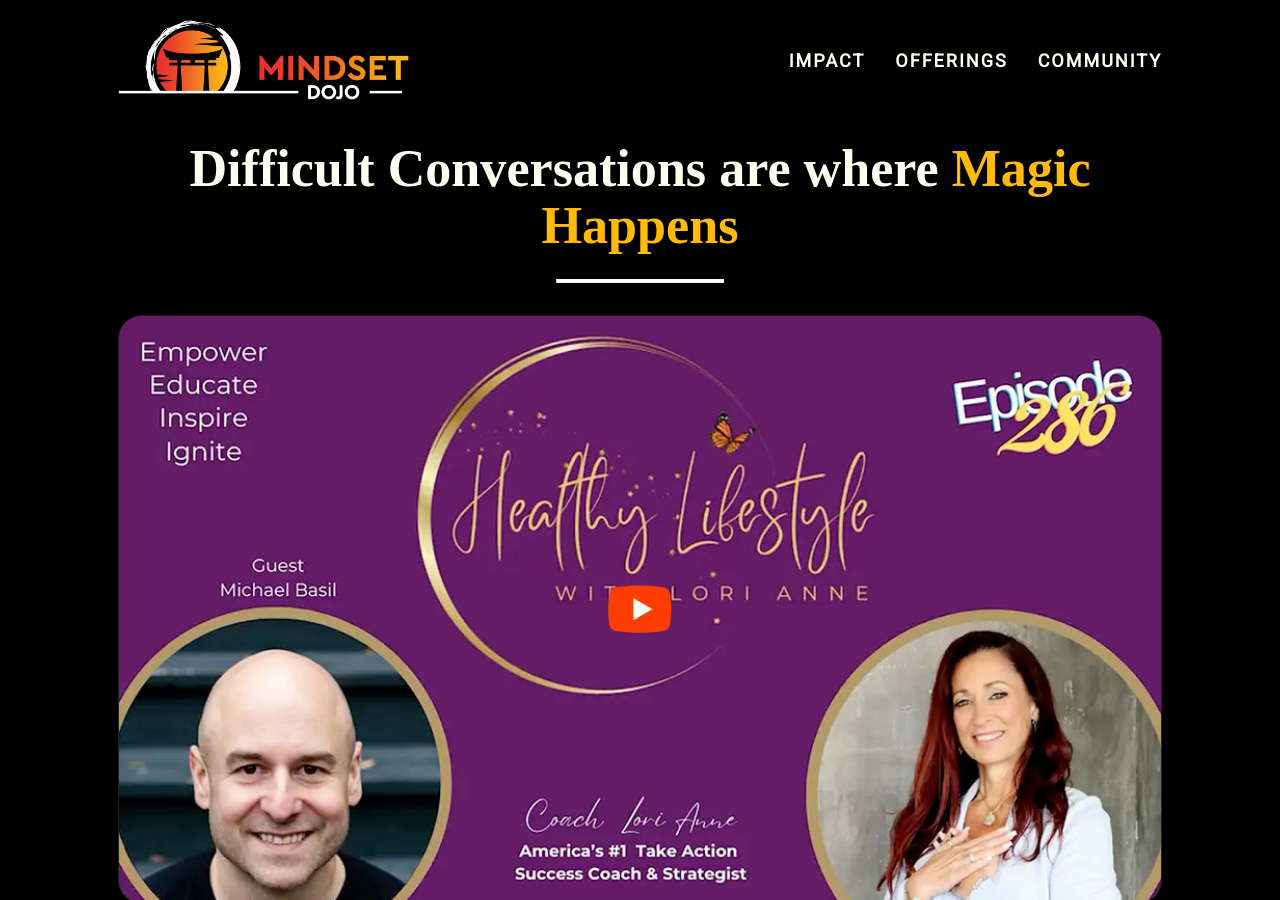
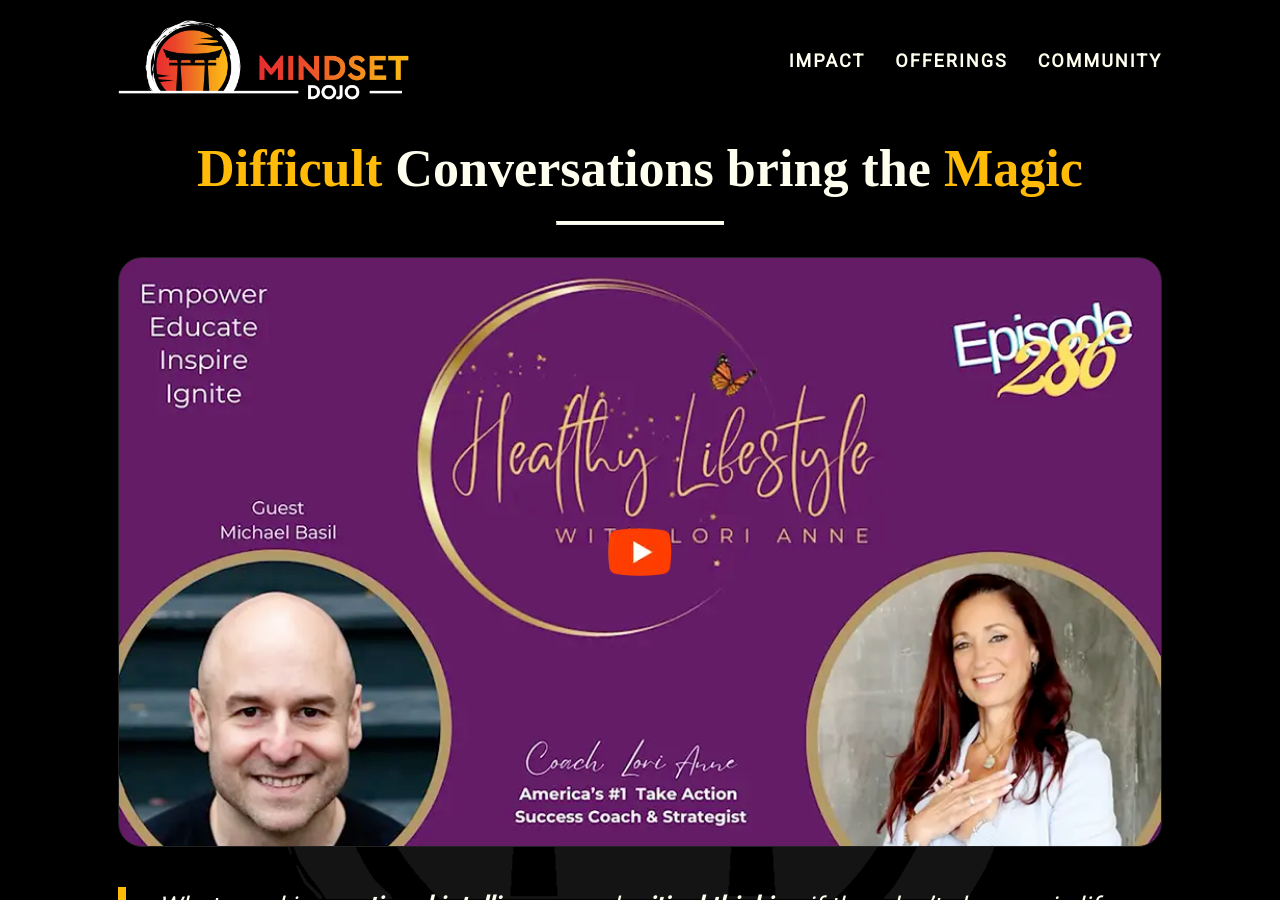
Before and after one commit to mindset-dojo/mindset-dojo.github.io, a Jekyll site: the page built from index.md, in a window 1280 px wide and 900 px high. Built offline with Jekyll 4.4.1, drawn with Linux system fonts in a browser that asks for light colours; some web fonts are replaced.

Commit message:
feat: Tagline Uplift

```diff
--- a/index.md
+++ b/index.md
@@ -5,7 +5,7 @@
 css_id: home
 ---
 <main aria-label="Content">
-    <h1>Difficult Conversations are where <mark>Magic Happens</mark></h1>
+    <h1><mark>Difficult</mark> Conversations bring the <mark>Magic</mark></h1>
     <hr>
     <div class="md-youtube-player" data-id="YF8HEO1phWw" data-preview="intentional-insightful-conversation-preview.webp"></div>
     <blockquote>
```
